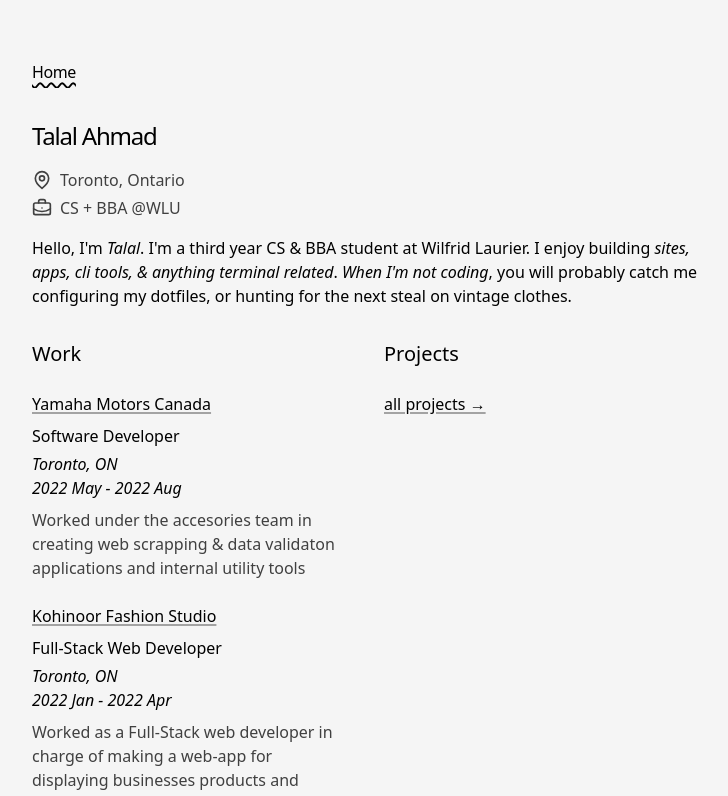
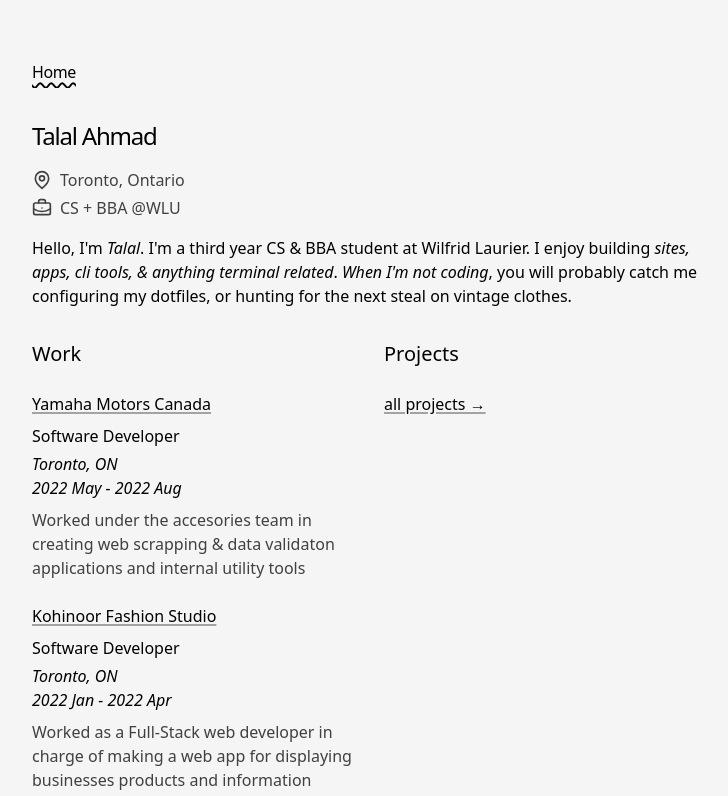
Before and after one commit to ta-02/talal-a.dev, a Next.js app: page / in a window 1280 px wide. Shown: the top 796 px of the page, without its empty margins (272-1000 px from the left). Built offline with nearby package versions, Linux system fonts and the light colour scheme.

Commit message:
changed work experience

```diff
--- a/app/page.tsx
+++ b/app/page.tsx
@@ -152,11 +152,11 @@ export default function HomePage() {
     {
       name: "Kohinoor Fashion Studio",
       link: "",
-      position: "Full-Stack Web Developer",
+      position: "Software Developer",
       date: "2022 Jan - 2022 Apr",
       location: "Toronto, ON",
       description:
-        "Worked as a Full-Stack web developer in charge of making a web-app for displaying businesses products and information",
+        "Worked as a Full-Stack web developer in charge of making a web app for displaying businesses products and information",
     },
   ] satisfies WorkExperienceItem[];
 
```
